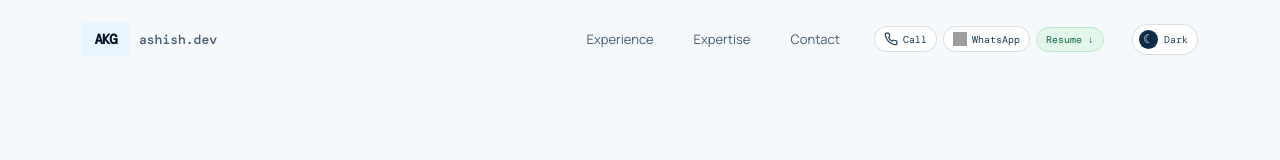
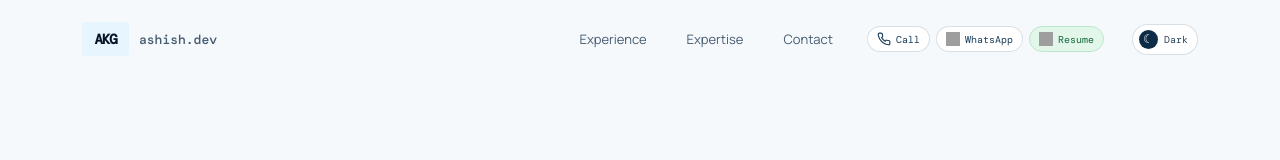
Before and after one commit to ashishkrgupta/ashishkrgupta, a React (Vite) app: page / in a window 1280 px wide. Shown: the top 160 px of the page. Built offline with nearby package versions, Linux system fonts and the light colour scheme; grey boxes are pictures that could not be loaded; a web font is replaced by a local one.

Commit message:
download icon fix

```diff
--- a/src/main.jsx
+++ b/src/main.jsx
@@ -89,7 +89,7 @@ function App() {
         <div className="quick-contact">
           <a href="tel:+917208769992" aria-label="Call Ashish"><span className="contact-icon"><svg viewBox="0 0 24 24" fill="none" stroke="currentColor" strokeWidth="2" strokeLinecap="round" strokeLinejoin="round"><path d="M22 16.92v3a2 2 0 0 1-2.18 2 19.79 19.79 0 0 1-8.63-3.07 19.5 19.5 0 0 1-6-6A19.79 19.79 0 0 1 2.12 4.18 2 2 0 0 1 4.11 2h3a2 2 0 0 1 2 1.72c.12.9.33 1.78.62 2.64a2 2 0 0 1-.45 2.11L8 9.75a16 16 0 0 0 6 6l1.28-1.28a2 2 0 0 1 2.11-.45c.86.29 1.74.5 2.64.62A2 2 0 0 1 22 16.92z" /></svg></span><i>Call</i></a>
           <a href="https://wa.me/917208769992" target="_blank" rel="noreferrer" aria-label="Message Ashish on WhatsApp"><span className="contact-icon"><img src="https://cdn.simpleicons.org/whatsapp/25D366" alt="" /></span><i>WhatsApp</i></a>
-          <a href="/Ashish_Kumar_Gupta_Resume.pdf" download="Ashish-Kumar-Gupta-Resume.pdf" aria-label="Download resume" rel="noreferrer" aria-label="Download resume"><i>Resume <b>↓</b></i></a>
+          <a href="/Ashish_Kumar_Gupta_Resume.pdf" download="Ashish-Kumar-Gupta-Resume.pdf" aria-label="Download resume" rel="noreferrer" aria-label="Download resume"><span className="contact-icon"><img src="https://unpkg.com/heroicons@2.2.0/24/outline/arrow-down-tray.svg" alt="Download" /></span><i>Resume </i></a>
         </div>
         <button className="theme-toggle" onClick={() => setTheme(theme === 'dark' ? 'light' : 'dark')} aria-label={`Switch to ${theme === 'dark' ? 'light' : 'dark'} theme`} title="Toggle color theme"><span>{theme === 'dark' ? '☀' : '☾'}</span><i>{theme === 'dark' ? 'Light' : 'Dark'}</i></button>
         <button className="menu" onClick={() => setMenuOpen(!menuOpen)} aria-label="Toggle navigation">{menuOpen ? '×' : '☰'}</button>
```
